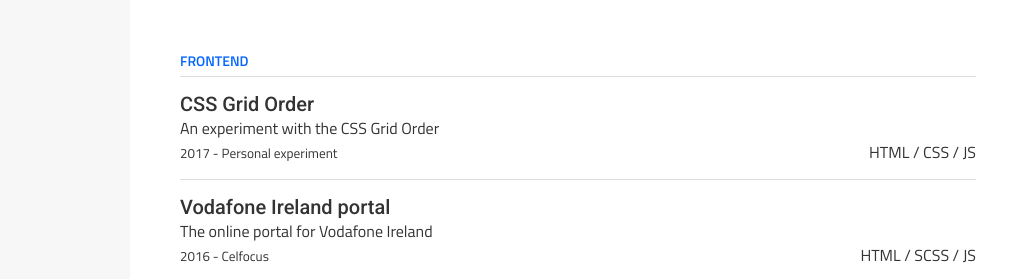
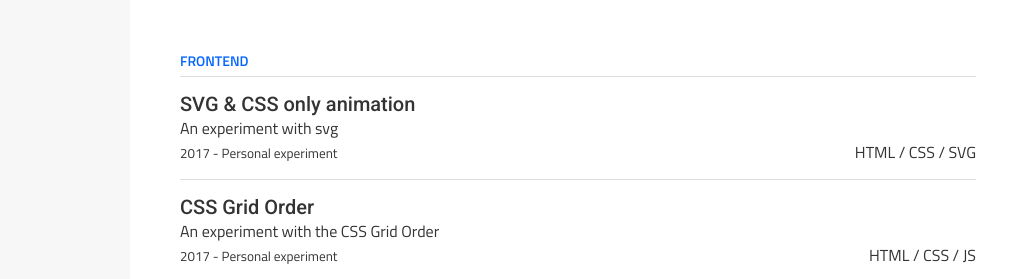
Before and after one commit to cconceicao/cconceicao.github.io, a plain HTML site: page index.html in a window 1280 px wide. Shown: the top 279 px of the page, 254-1280 px from the left. Drawn offline with Linux system fonts and the light colour scheme.

Commit message:
Add new FE project

```diff
--- a/index.html
+++ b/index.html
@@ -76,6 +76,18 @@
 			<div class="list">
 				<div class="list-title">Frontend</div>
 				<ul>
+					<li class="list-item">
+						<a href="https://codepen.io/cconceicao/full/EwqObL/">
+							<div class="item-header">
+								<div class="item-title">SVG & CSS only animation</div>
+								<div class="item-desc">An experiment with svg</div>
+								<small>2017 - Personal experiment</small>
+								<div class="item-tech hide">HTML / CSS / SVG</div>
+							</div>
+							<div class="item-tech hide-on-s">HTML / CSS / SVG</div>
+						</a>
+					</li>
+
 					<li class="list-item">
 						<a href="https://cconceicao.com/css-grid-order/">
 							<div class="item-header">
```
